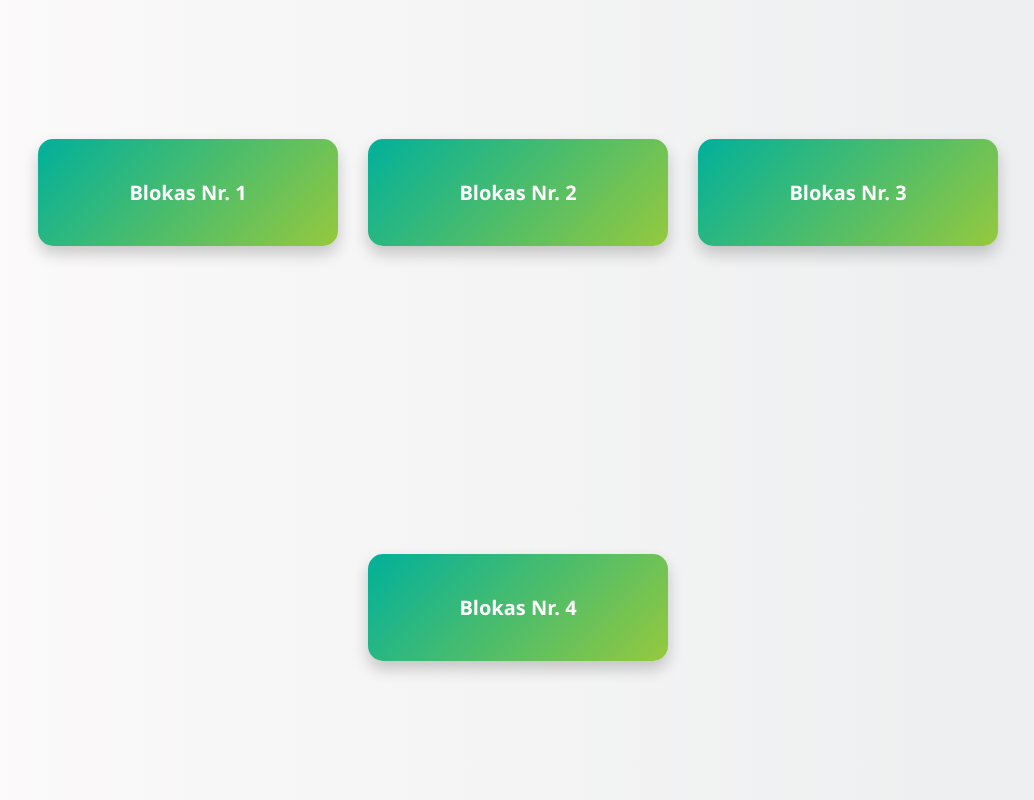
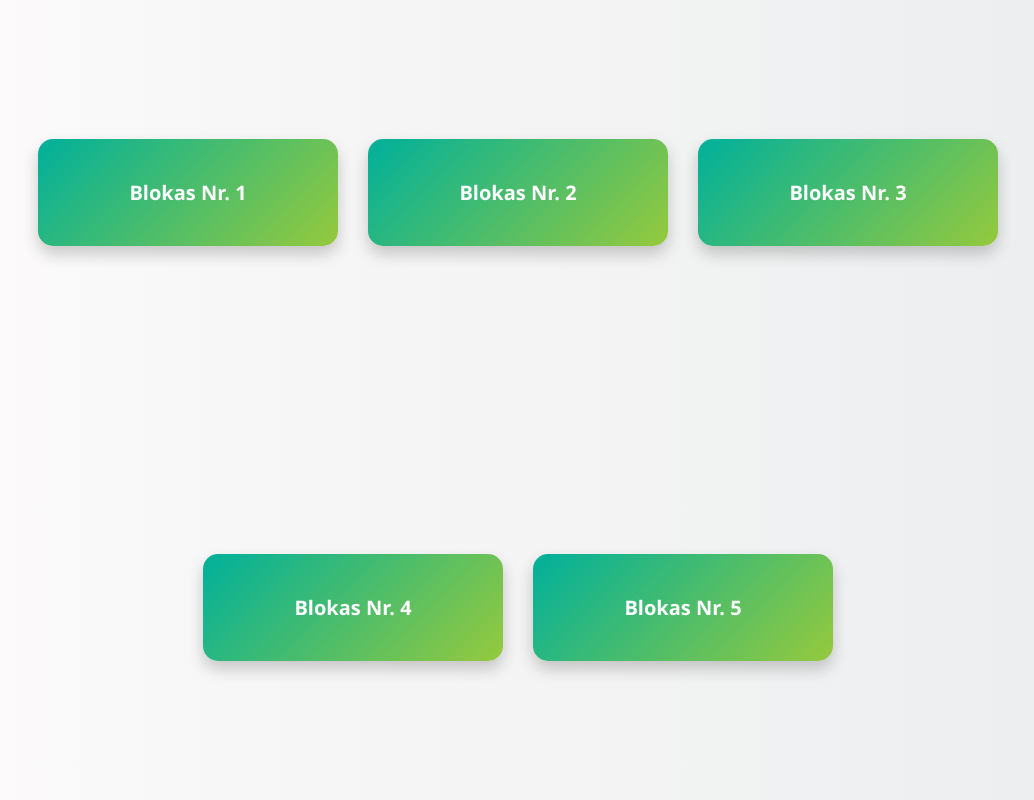
Before and after one commit to JustinasZailskas/versijavimo-paskaita, a plain HTML site: page index.html in a window 1280 px wide. Shown: the whole page, without its empty margins (122-1156 px from the left). Drawn offline with Linux system fonts and the light colour scheme.

Commit message:
Fix formatting and ensure consistent indentation in index.html

```diff
--- a/index.html
+++ b/index.html
@@ -2,7 +2,7 @@
 <html lang="lt">
   <head>
     <meta charset="UTF-8" />
-  <meta name="viewport" content="width=device-width, initial-scale=1.0"/>
+    <meta name="viewport" content="width=device-width, initial-scale=1.0" />
     <title>Vienodos spalvos blokai</title>
     <link rel="stylesheet" href="styles.css" />
   </head>
@@ -11,5 +11,6 @@
     <div class="blokas">Blokas Nr. 2</div>
     <div class="blokas">Blokas Nr. 3</div>
     <div class="blokas">Blokas Nr. 4</div>
+    <div class="blokas">Blokas Nr. 5</div>
   </body>
 </html>
```
Lines whose indentation alone changed are shown as unchanged.
